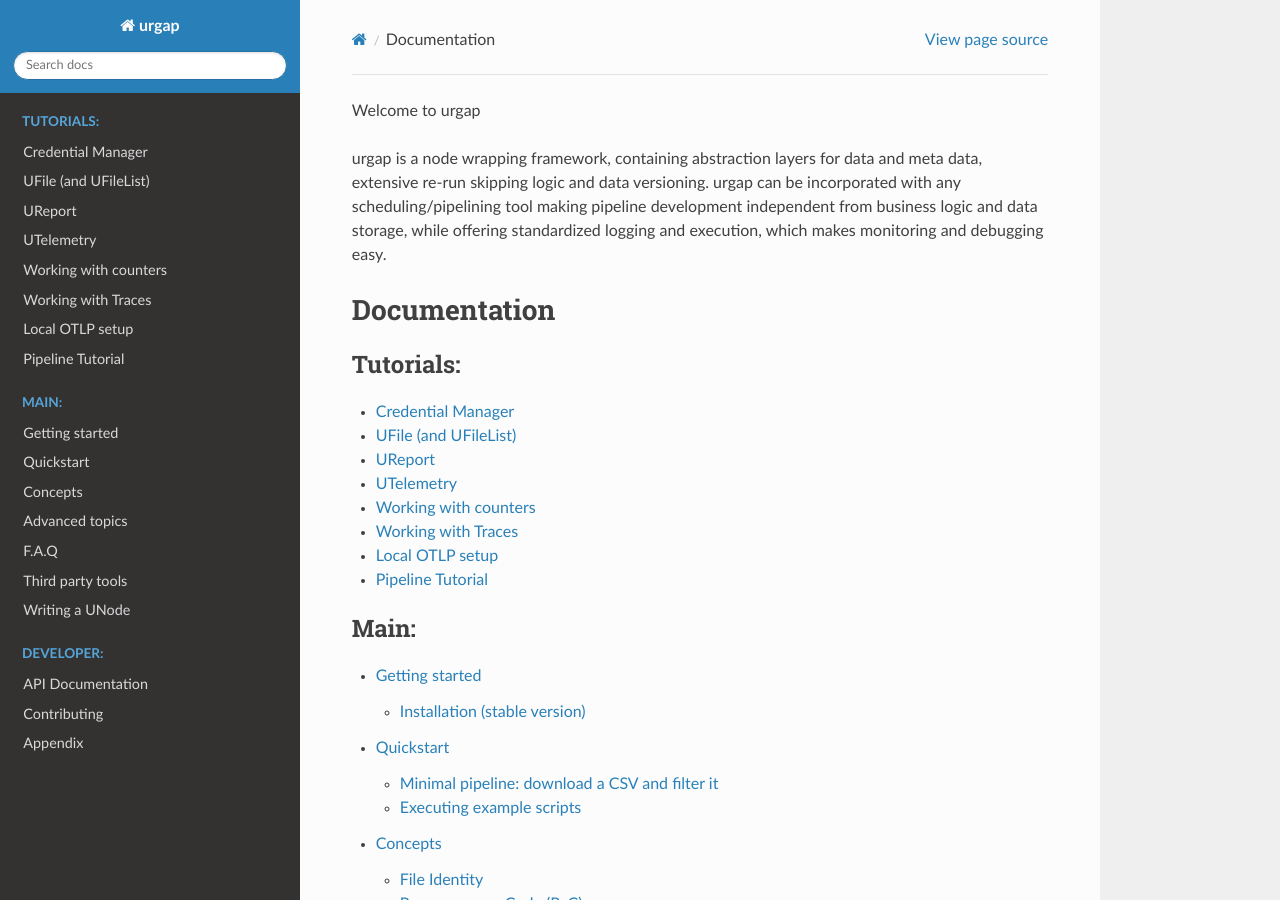
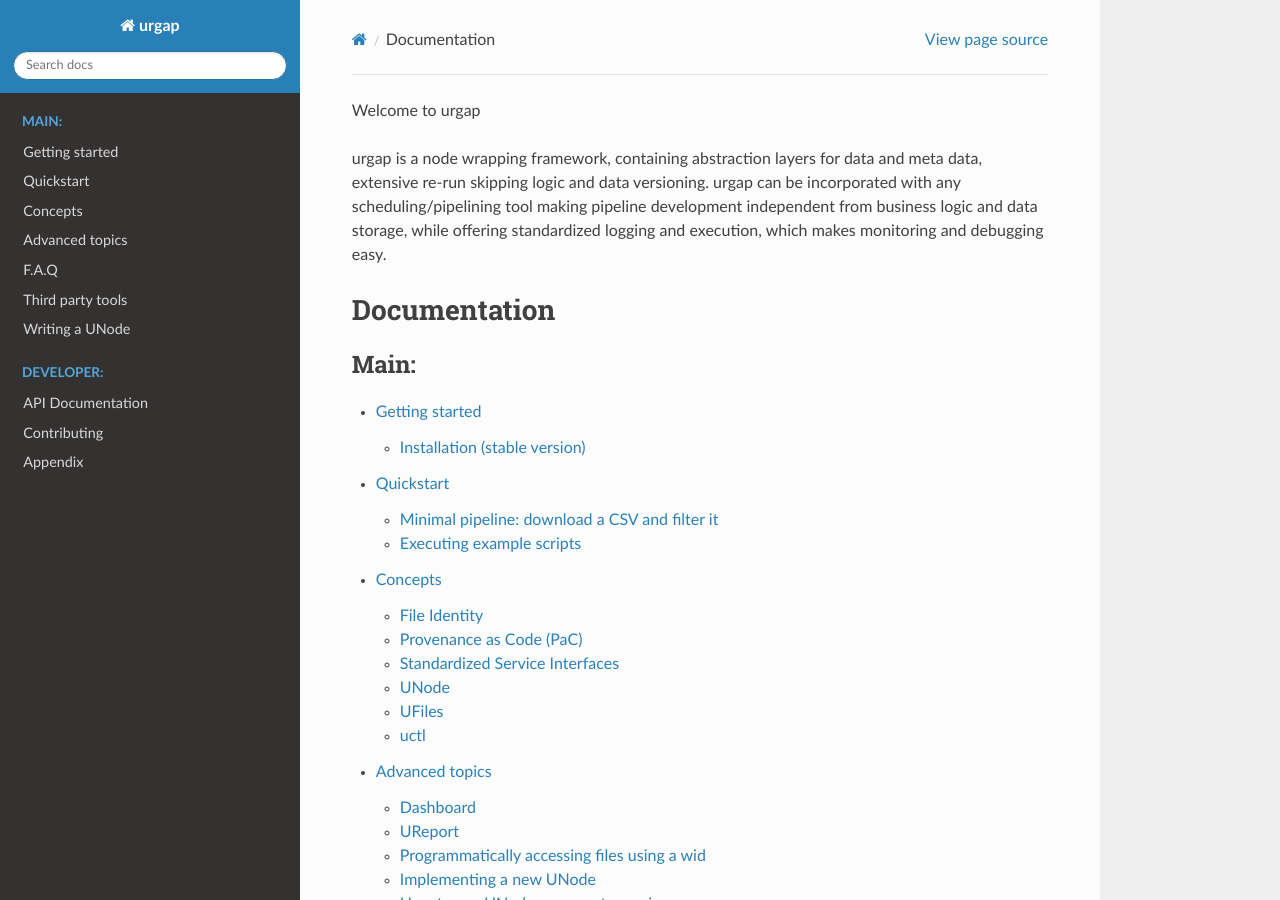
Before and after one commit to urgap/urgap, a Sphinx documentation site: the page built from docs/source/index.rst, in a window 1280 px wide and 900 px high. Built offline with Sphinx 7.4.7 and the Read the Docs theme 3.1.0, drawn with Linux system fonts in a browser that asks for light colours; pages that are not in the unit, such as notebooks, are missing from menus.

```diff
--- a/docs/source/index.rst
+++ b/docs/source/index.rst
@@ -8,17 +8,6 @@ urgap is a node wrapping framework, containing abstraction layers for data and m
 
 Documentation
 =============
-
-.. toctree::
-   :glob:
-   :maxdepth: 1
-   :caption: Tutorials:
-
-   tutorial/01_credential_manager
-   tutorial/02_ufiles
-   tutorial/03_ureport
-   tutorial/04_utelemetry
-   tutorial/05_pipeline
 
 .. toctree::
    :glob:
--- a/docs/source/urgap/ufile.rst
+++ b/docs/source/urgap/ufile.rst
@@ -48,11 +48,6 @@ UFile IO Classes
 
    .. automethod:: __init__
 
-.. autoclass:: urgap.ufile.io.libcloud.IOLibcloud
-   :members:
-
-   .. automethod:: __init__
-
 .. autoclass:: urgap.ufile.io.mylabdata.IOMyLabData
    :members:
 
```
Also changed, not shown: docs/tutorial/04_utelemetry.ipynb, 4 other files.
